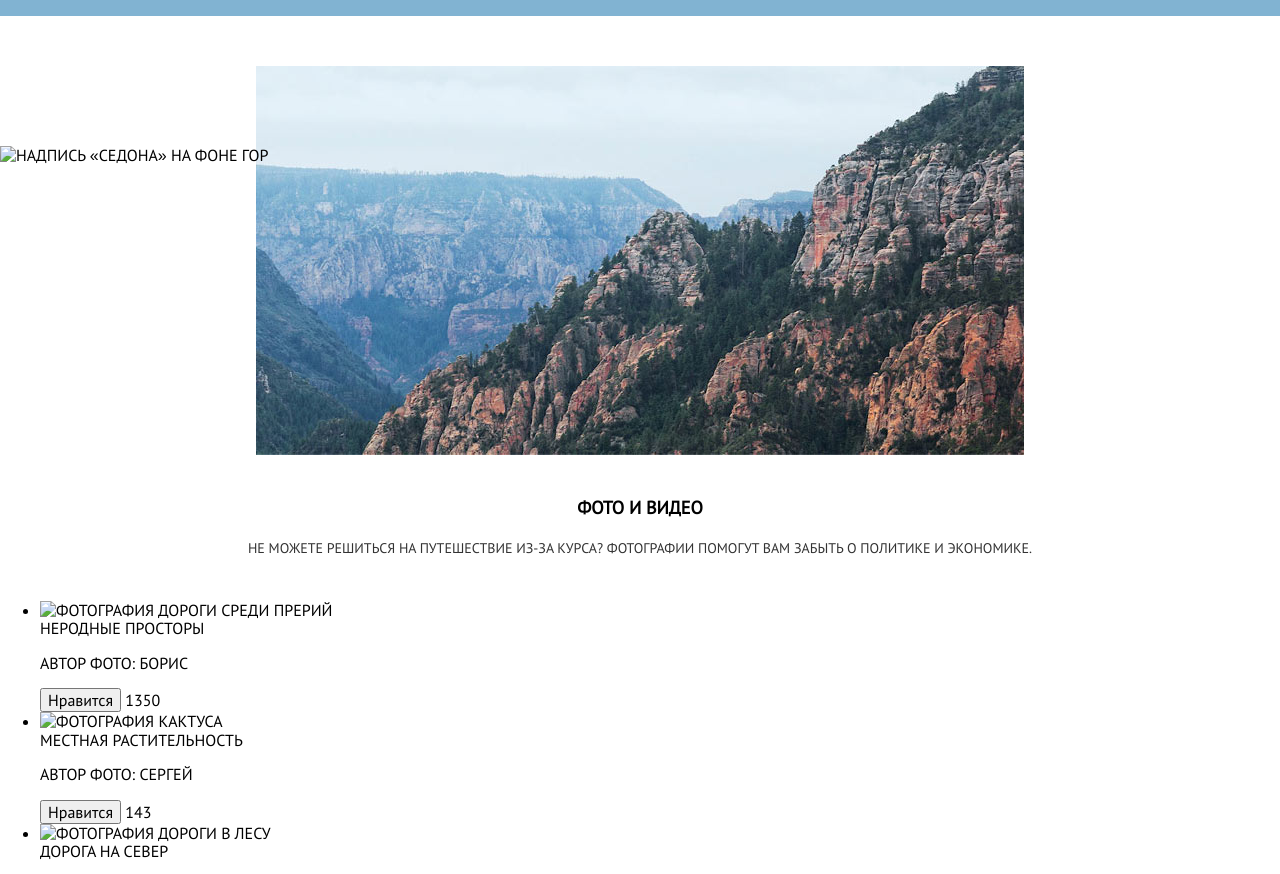
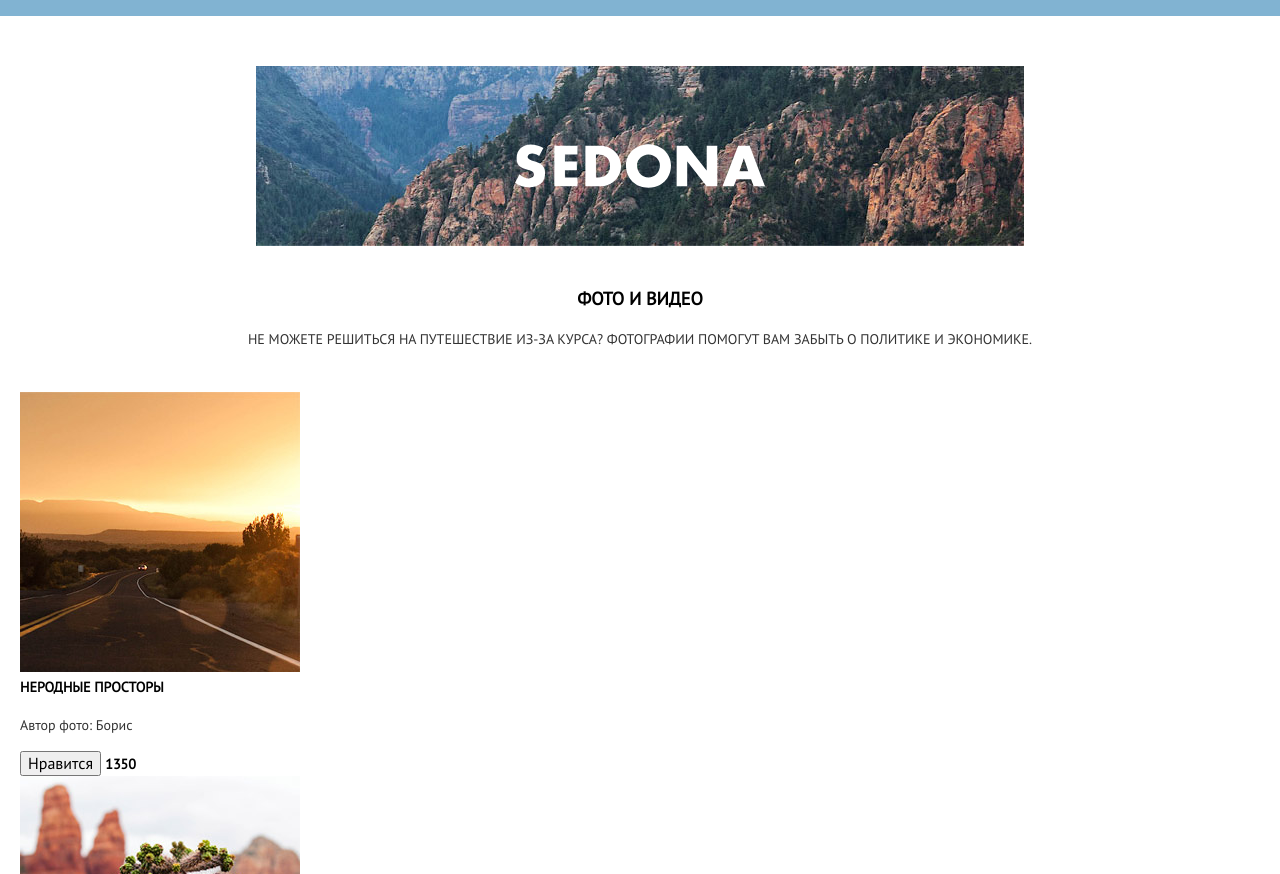
Before and after one commit to AlinaGlinskaya/632459-sedona-19, a website: page source/photo.html in a window 1280 px wide. Shown: the part 267-1141 px from the top of the page. Drawn offline with nearby package versions, Linux system fonts and the light colour scheme; files that its build step writes are made by us from their sources.

Commit message:
добавляет стили типографики и изображения на странице photo

```diff
--- a/source/less/blocks/banner.less
+++ b/source/less/blocks/banner.less
@@ -4,10 +4,22 @@
   background-image: url("../../img/bg-back-mobile@1x.jpg");
   background-position: center;
   background-repeat: no-repeat;
+
+  &--inner-page {
+    min-height: 150px;
+    background-position: 50% 100%;
+  }
 }
 
 .banner__text {
   padding-top: 80px;
   width: 281px;
   margin: 0 auto;
+
+  &--short {
+    display: block;
+    padding-top: 20px;
+    width: 250px;
+    height: 180px;
+  }
 }
--- a/source/less/blocks/copyright.less
+++ b/source/less/blocks/copyright.less
@@ -1,5 +1,5 @@
 .copyright__text {
   font-size: 14px;
   line-height: 26px;
-  text-transform: uppercasegit;
+  text-transform: uppercase;
 }
--- a/source/less/blocks/main-content.less
+++ b/source/less/blocks/main-content.less
@@ -1,3 +1,3 @@
-.main-content {
+.main-content--index {
   text-transform: uppercase;
 }
--- a/source/less/blocks/page-title.less
+++ b/source/less/blocks/page-title.less
@@ -6,6 +6,7 @@
   font-size: 18px;
   line-height: 26px;
   text-align: center;
+  text-transform: uppercase;
   color: #000000;
 }
 
@@ -13,5 +14,6 @@
   font-size: 14px;
   line-height: 26px;
   text-align: center;
+  text-transform: uppercase;
   color: #333333;
 }
--- /dev/null
+++ b/source/less/blocks/photos.less
@@ -0,0 +1,19 @@
+.photos__item {
+  display: block;
+  padding: 0 20px;
+  margin: 0 auto;
+}
+
+.photos__title,
+.photos__likes {
+  font-size: 14px;
+  line-height: 24px;
+  font-weight: 700;
+  text-transform: uppercase;
+}
+
+.photos__author {
+  font-size: 14px;
+  line-height: 24px;
+  color: #333333;
+}
--- a/source/less/style.less
+++ b/source/less/style.less
@@ -14,5 +14,6 @@
 @import "blocks/page-footer.less";
 @import "blocks/page-header.less";
 @import "blocks/page-title.less";
+@import "blocks/photos.less";
 @import "blocks/site-list.less";
 @import "blocks/social-list.less";
--- a/source/photo.html
+++ b/source/photo.html
@@ -33,8 +33,8 @@
 
     <main class="main-content">
 
-    <section class="banner">
-      <img class="banner__text" alt="Надпись «Седона» на фоне гор">
+    <section class="banner banner--inner-page">
+      <img class="banner__text banner__text--short" src="img/text-sedona.svg" alt="Надпись «Седона» на фоне гор">
     </section>
 
     <div class="page-title">
@@ -43,30 +43,30 @@
     </div>
 
     <section class="photos">
-      <ul class="photos__list">
+      <ul class="photos__list list">
         <li class="photos__item">
-          <img class="photos__image" alt="Фотография дороги среди прерий">
+          <img class="photos__image" src="img/photo-sunset-mobile@1x.jpg" alt="Фотография дороги среди прерий">
           <div class="photos__title">Неродные просторы</div>
           <p class="photos__author">Автор фото: Борис</p>
           <button class="photos__button-like" type="button">Нравится</button>
           <span class="photos__likes">1350</span>
         </li>
         <li class="photos__item">
-          <img class="photos__image" alt="Фотография кактуса">
+          <img class="photos__image" src="img/photo-cactus-mobile@1x.jpg" alt="Фотография кактуса">
           <div class="photos__title">Местная растительность</div>
           <p class="photos__author">Автор фото: Сергей</p>
           <button class="photos__button-like" type="button">Нравится</button>
           <span class="photos__likes">143</span>
         </li>
         <li class="photos__item">
-          <img class="photos__image" alt="Фотография дороги в лесу">
+          <img class="photos__image" src="img/photo-roads-mobile@1x.jpg" alt="Фотография дороги в лесу">
           <div class="photos__title">Дорога на север</div>
           <p class="photos__author">Автор фото: Петр</p>
           <button class="photos__button-like" type="button">Нравится</button>
           <span class="photos__likes">96</span>
         </li>
         <li class="photos__item">
-          <img class="photos__image" alt="Фотография моста Дьявола">
+          <img class="photos__image" src="img/photo-bridge-mobile@1x.jpg" alt="Фотография моста Дьявола">
           <div class="photos__title">Мост Дьявола</div>
           <p class="photos__author">Автор фото: Антон</p>
           <button class="photos__button-like" type="button">Нравится</button>
@@ -85,7 +85,7 @@
           <button class="presentation__video-toggle" type="button"></button>
         </div>
         <div class="presentation__controls controls">
-          <ul class="controls__list">
+          <ul class="controls__list list">
             <li class="controls__item">
               <button class="controls__button controls__button--repeat" type="button">Смотреть ещё раз</button>
             </li>
```
Also changed, not shown: source/form.html (+6 -2 lines), source/index.html (+1 -1 lines).
